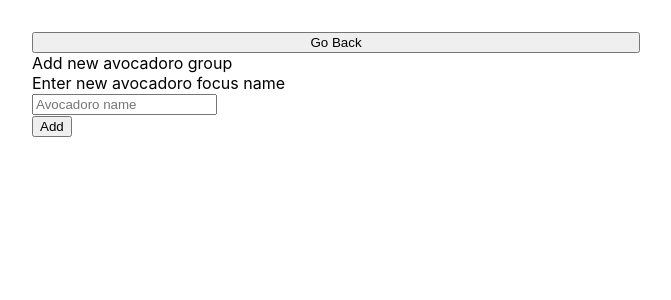
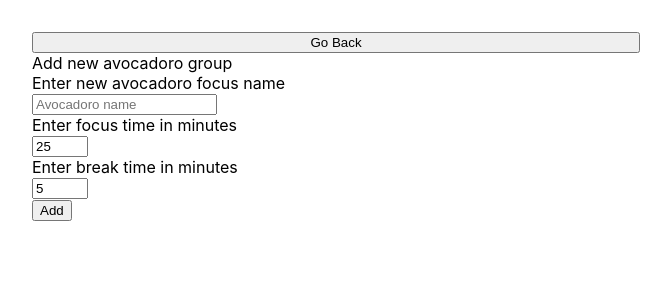
Before and after one commit to koleks92/Avocadoro, a React (Vite) app: page /add_group in a window 1280 px wide. Shown: the top 300 px of the page, without its empty margins (304-975 px from the left). Built offline with nearby package versions, Linux system fonts and the light colour scheme; no server answers.

Commit message:
feat: Added focus_timer, break_timer

```diff
--- a/src/react/add_group.tsx
+++ b/src/react/add_group.tsx
@@ -6,6 +6,8 @@ import Button from "./components/button";
 
 export default function AddGroup() {
     const [name, setName] = useState<string>("");
+    const [focusTimer, setFocusTimer] = useState<number>(25);
+    const [breakTimer, setBreakTimer] = useState<number>(5);
     const [message, setMessage] = useState<string>("");
 
     const { session, supabase } = useContext(AvocadoroContext);
@@ -53,11 +55,13 @@ export default function AddGroup() {
             .insert({
                 user_id: session.user.id,
                 name: name.trim(),
+                focus_timer: focusTimer,
+                break_timer: breakTimer,
             })
             .select();
 
         if (data) {
-            navigate("/dashboard")
+            navigate("/dashboard");
         }
 
         if (error) {
@@ -83,6 +87,24 @@ export default function AddGroup() {
                     value={name}
                     onChange={(e) => setName(e.target.value)}
                 />
+                <label>Enter focus time in minutes</label>
+                <Input
+                    type="number"
+                    min={1}
+                    max={60}
+                    placeholder="Focus time"
+                    value={focusTimer}
+                    onChange={(e) => setFocusTimer(Number(e.target.value))}
+                />
+                <label>Enter break time in minutes</label>
+                <Input
+                    type="number"
+                    min={1}
+                    max={60}
+                    placeholder="Break time"
+                    value={breakTimer}
+                    onChange={(e) => setBreakTimer(Number(e.target.value))}
+                />
                 <Button label="Add" type="submit" />
             </form>
             <span>{message}</span>
--- a/src/react/components/input.tsx
+++ b/src/react/components/input.tsx
@@ -1,14 +1,15 @@
 import { useState, ChangeEvent } from "react";
 
 type Props = {
-  type: string;
-  placeholder?: string;
-  value: string | number;
-  onChange: (e: ChangeEvent<HTMLInputElement>) => void;
+    type: string;
+    placeholder?: string;
+    value: string | number;
+    onChange: (e: ChangeEvent<HTMLInputElement>) => void;
+    min?: number; // ✅ optional
+    max?: number; // ✅ optional
 };
 
-function Input({ type, placeholder, value, onChange}: Props) {
-
+function Input({ type, placeholder, value, onChange, min, max }: Props) {
     return (
         <div>
             <input
@@ -16,6 +17,8 @@ function Input({ type, placeholder, value, onChange}: Props) {
                 placeholder={placeholder}
                 value={value}
                 onChange={onChange}
+                min={min}
+                max={max}
             />
         </div>
     );
```
